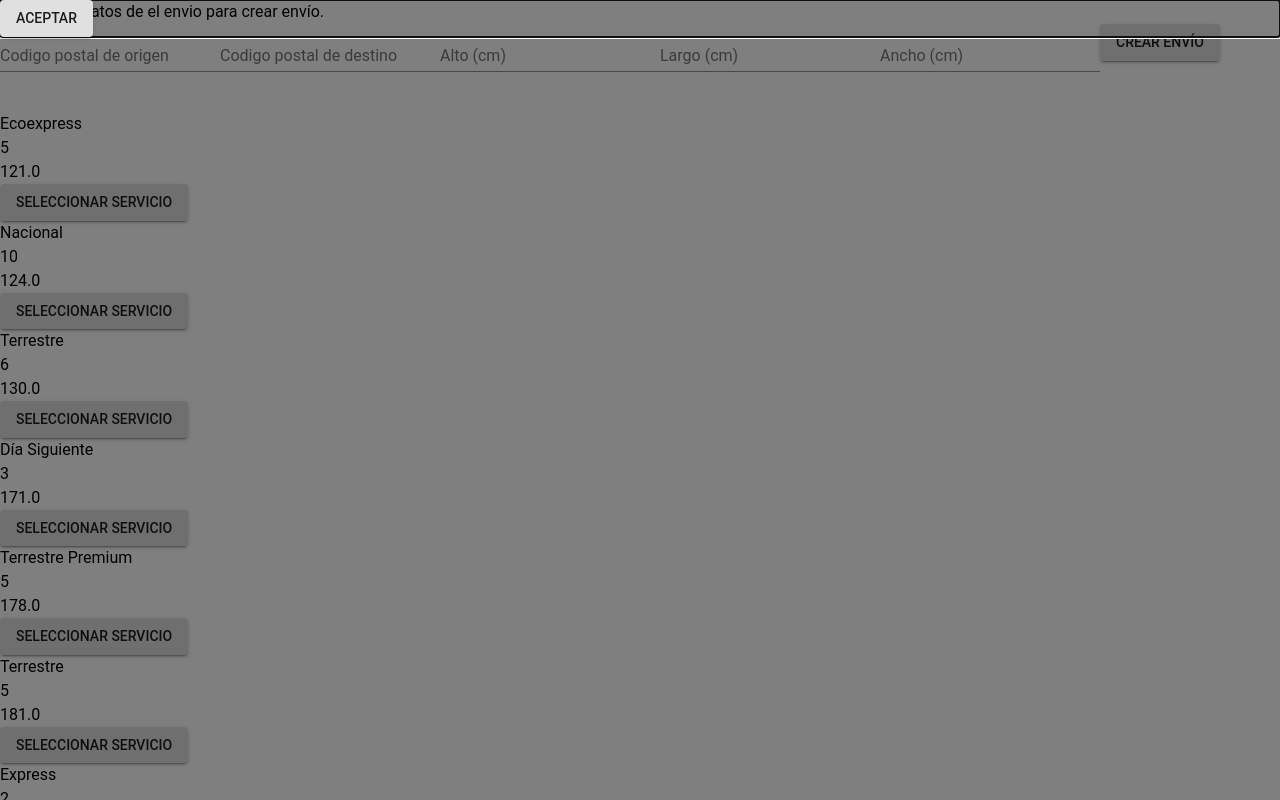
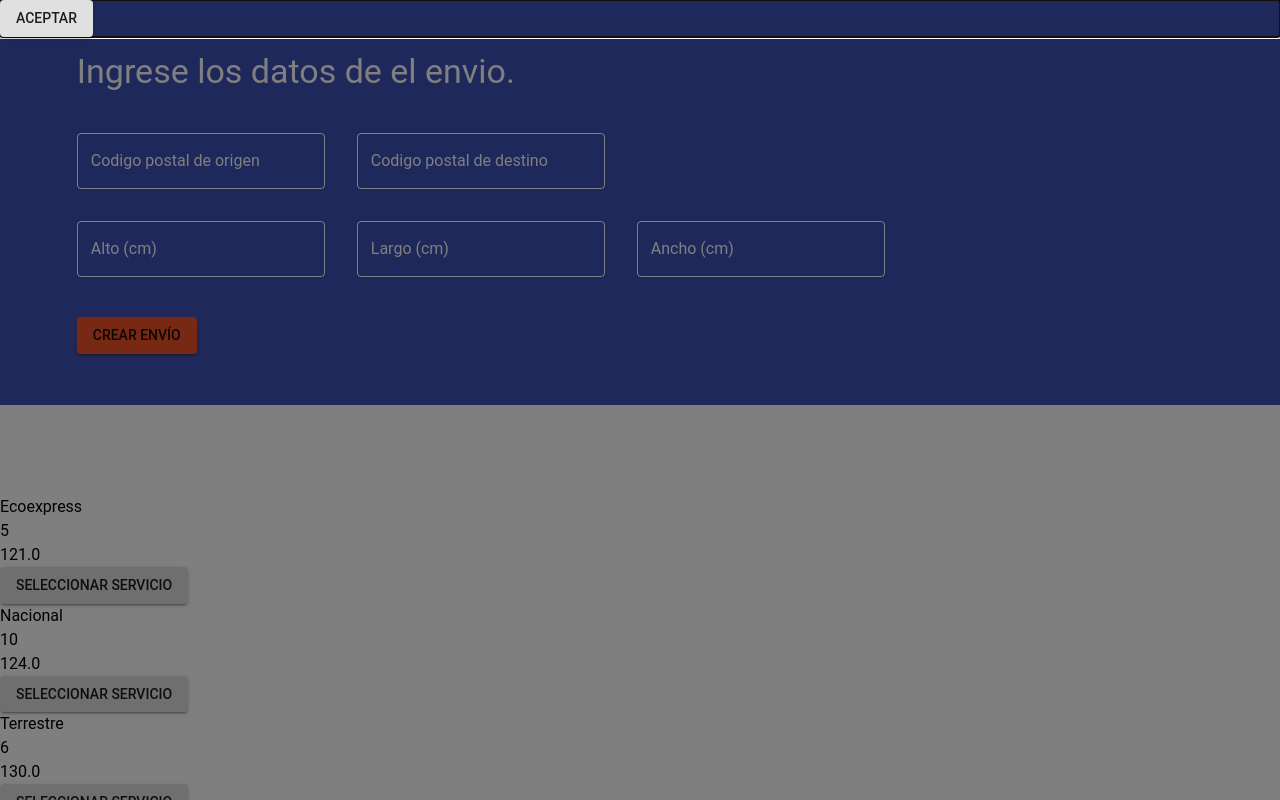
Before and after one commit to srengifo79/sky-drop-test, a React (Create React App) app: page / in a window 1280 px wide. Shown: the top 800 px of the page. Built offline with nearby package versions, Linux system fonts and the light colour scheme.

Commit message:
Shipment form styles

```diff
--- a/src/components/organisms/shipmentForm/ShipmentForm.tsx
+++ b/src/components/organisms/shipmentForm/ShipmentForm.tsx
@@ -4,6 +4,34 @@
 import Button from "@material-ui/core/Button";
 import TextField from "@material-ui/core/TextField";
 import Typography from "@material-ui/core/Typography";
+import { createStyles, makeStyles, Theme } from "@material-ui/core/styles";
+import { Grid } from "@material-ui/core";
+
+const useStyles = makeStyles((theme: Theme) =>
+  createStyles({
+    container: {
+      backgroundColor: theme.palette.primary.main,
+      padding: "4% 6%",
+    },
+    title: {
+      color: theme.palette.primary.contrastText,
+    },
+    textField: {
+      "& .MuiInputBase-root": {
+        color: theme.palette.primary.contrastText,
+      },
+      "& .MuiOutlinedInput-root .MuiOutlinedInput-notchedOutline": {
+        borderColor: theme.palette.common.white,
+      },
+      "& .MuiFormLabel-root": {
+        color: "white",
+      },
+    },
+    button: {
+      backgroundColor: theme.palette.secondary.main,
+    },
+  })
+);
 
 export type NewShipmentInput = {
   originPC: string;
@@ -30,42 +58,90 @@
 };
 
 const ShipmentForm: FC<Props> = ({ onSubmit }) => {
+  const styles = useStyles();
+
   const { register, handleSubmit } = useForm<NewShipmentInput>();
 
   return (
-    <form onSubmit={handleSubmit(onSubmit)}>
-      <Typography>Ingrese los datos de el envio para crear envío.</Typography>
+    <form onSubmit={handleSubmit(onSubmit)} className={styles.container}>
+      <Grid container spacing={5} direction="column">
+        <Grid item>
+          <Typography variant="h4" className={styles.title}>
+            Ingrese los datos de el envio.
+          </Typography>
+        </Grid>
+        <Grid item>
+          <Grid container direction="column" spacing={4}>
+            <Grid item>
+              <Grid container spacing={4}>
+                <Grid item>
                   <TextField
                     label="Codigo postal de origen"
                     {...register("originPC", { required: true })}
                     onChange={validateZipCode}
+                    variant="outlined"
+                    className={styles.textField}
+                    autoComplete="off"
+                    InputProps={{ className: styles.textField }}
                   />
+                </Grid>
+                <Grid item>
                   <TextField
                     label="Codigo postal de destino"
                     {...register("destinationPC", { required: true })}
                     onChange={validateZipCode}
+                    variant="outlined"
+                    className={styles.textField}
+                    autoComplete="off"
                   />
+                </Grid>
+              </Grid>
+            </Grid>
+            <Grid item>
+              <Grid container spacing={4}>
+                <Grid item>
                   <TextField
                     label="Alto (cm)"
                     type="number"
                     {...register("height", { required: true })}
                     onChange={onlyPositiveNumbers}
+                    variant="outlined"
+                    className={styles.textField}
+                    autoComplete="off"
                   />
+                </Grid>
+                <Grid item>
                   <TextField
                     label="Largo (cm)"
                     type="number"
                     {...register("length", { required: true })}
                     onChange={onlyPositiveNumbers}
+                    variant="outlined"
+                    className={styles.textField}
+                    autoComplete="off"
                   />
+                </Grid>
+                <Grid item>
                   <TextField
                     label="Ancho (cm)"
                     type="number"
                     {...register("width", { required: true })}
                     onChange={onlyPositiveNumbers}
+                    variant="outlined"
+                    className={styles.textField}
+                    autoComplete="off"
                   />
-      <Button variant="contained" type="submit">
+                </Grid>
+              </Grid>
+            </Grid>
+          </Grid>
+        </Grid>
+        <Grid item>
+          <Button variant="contained" type="submit" className={styles.button}>
             Crear envío
           </Button>
+        </Grid>
+      </Grid>
     </form>
   );
 };
```
Lines whose indentation alone changed are shown as unchanged.
